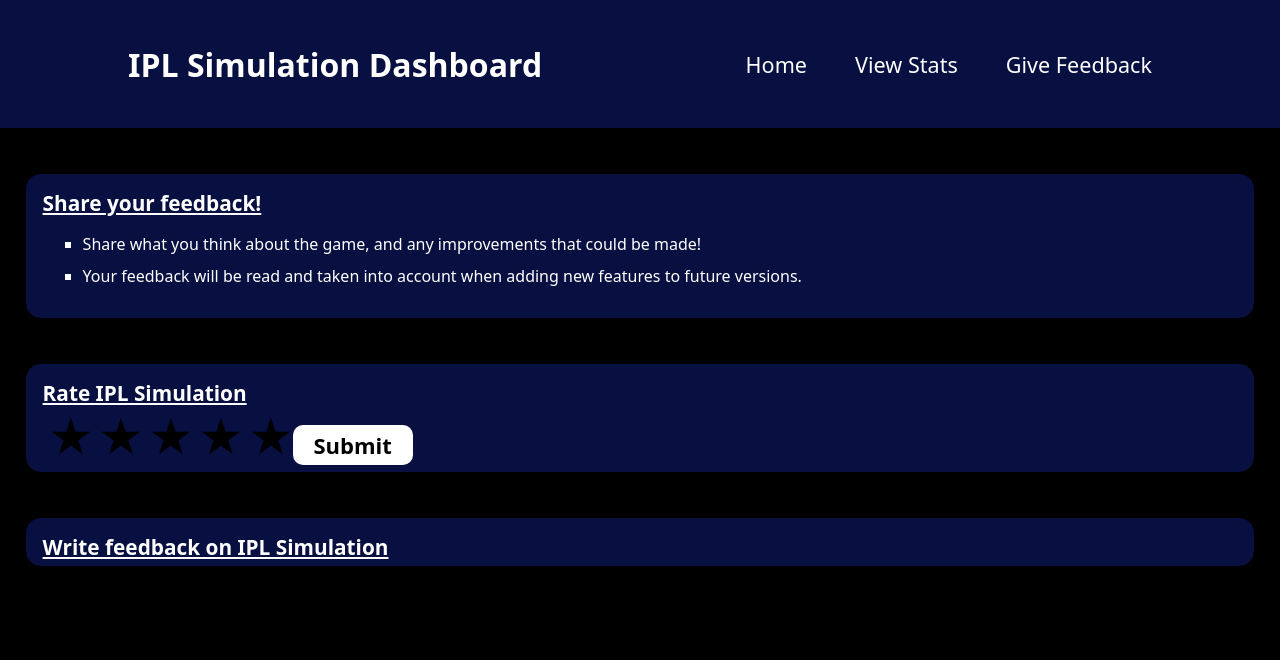
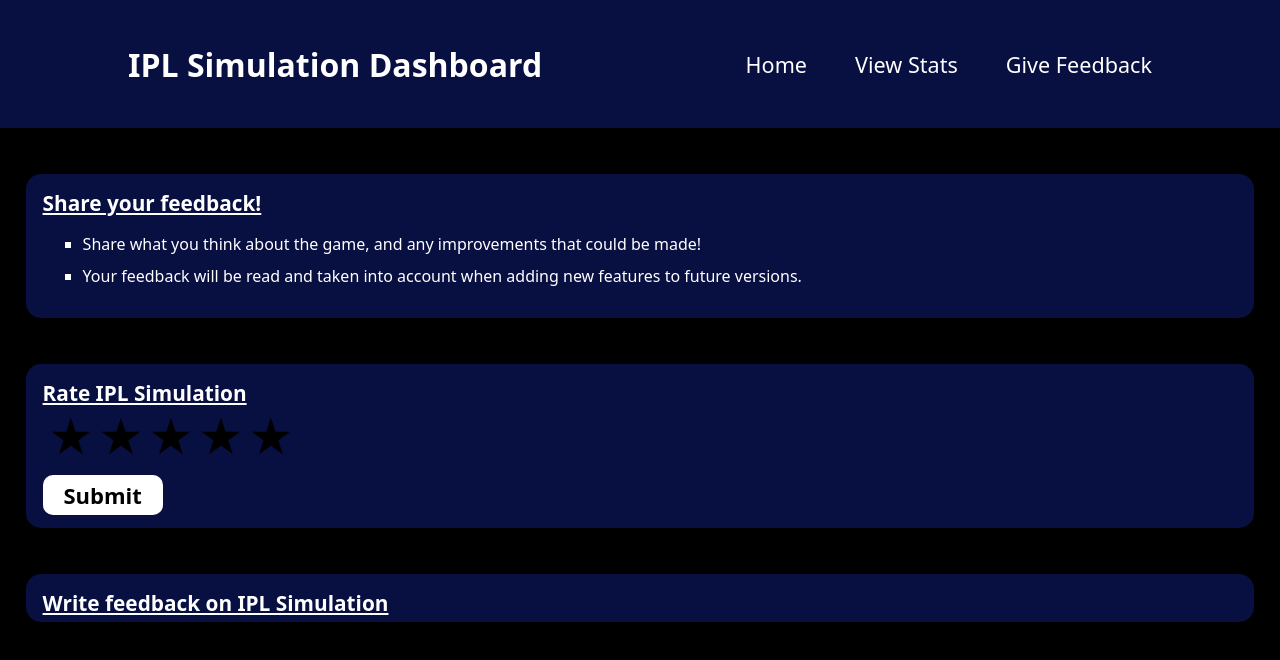
Before and after one commit to KW781/IPLSimulationDashboard, a React (Create React App) app: page /feedback-page in a window 1280 px wide. Shown: the top 660 px of the page. Built offline with nearby package versions, Linux system fonts and the light colour scheme.

Commit message:
completed submit button appearance

```diff
--- a/src/components/StarRating.js
+++ b/src/components/StarRating.js
@@ -2,10 +2,15 @@ import { useState } from "react";
 import classes from "./StarRatingStyling.module.css";
 
 function StarRating() {
+  const submittedText = (<div>Submitted	&#10003;</div>);
+  const unsubmittedText = (<div>Submit</div>);
+
+  const [submitted, setSubmitted] = useState(false);
   const [rating, setRating] = useState(0);
   const [hover, setHover] = useState(0);
 
   return (
+    <div>
       <div className="star-rating">
         {[...Array(5)].map((star, index) => {
           index += 1;
@@ -22,7 +27,13 @@ function StarRating() {
             </button>
           );
         })}
-      <button className={classes.submit}>Submit</button>
+      </div>
+      <div className={classes.separator}/>
+      <button onClick={() => setSubmitted(true)}
+              className={submitted ? classes.submitted : classes.unsubmitted}>
+                {submitted ? submittedText : unsubmittedText}
+      </button>
+      <div className={classes.separator} />
     </div>
   );
 }
--- a/src/components/StarRatingStyling.module.css
+++ b/src/components/StarRatingStyling.module.css
@@ -18,7 +18,7 @@
   font-size: 50px;
 }
 
-.submit {
+.unsubmitted {
   background-color: #ffffff;
   color: #000000;
   width: 120px;
@@ -29,4 +29,23 @@
   font-weight: 750;
   font-size: 22px;
   font-family: ui-sans-serif,system-ui,-apple-system,BlinkMacSystemFont,Segoe UI,Roboto,Helvetica Neue,Arial,Noto Sans,sans-serif,Apple Color Emoji,Segoe UI Emoji,Segoe UI Symbol,Noto Color Emoji;
+  cursor: pointer;
 }
+
+.submitted {
+  background-color: #00ff00;
+  color: #ffffff;
+  width: 200px;
+  height: 40px;
+  border: none;
+  justify-content: center;
+  border-radius: 10px;
+  font-weight: 750;
+  font-size: 22px;
+  font-family: ui-sans-serif,system-ui,-apple-system,BlinkMacSystemFont,Segoe UI,Roboto,Helvetica Neue,Arial,Noto Sans,sans-serif,Apple Color Emoji,Segoe UI Emoji,Segoe UI Symbol,Noto Color Emoji;
+}
+
+.separator {
+  height: 0.5rem;
+  background-color: #080f41;
+}
```
Lines whose indentation alone changed are shown as unchanged.
